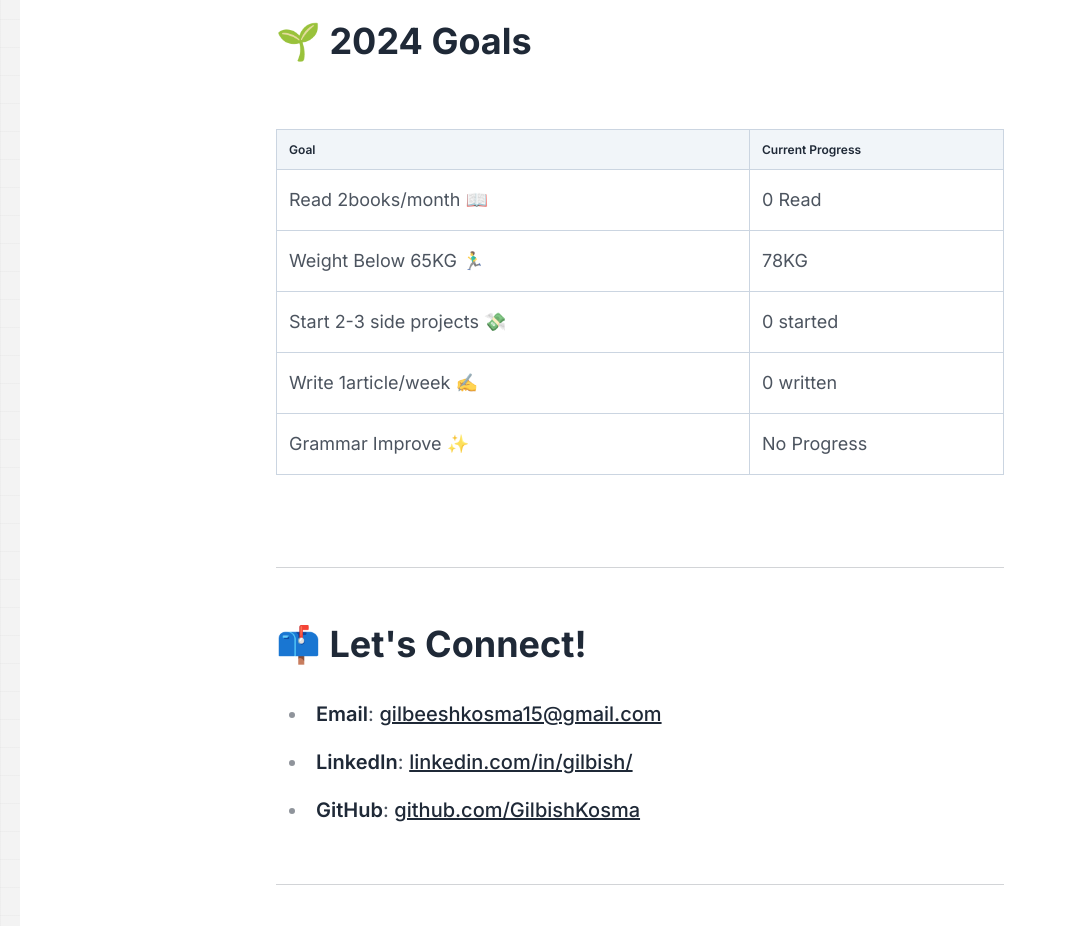
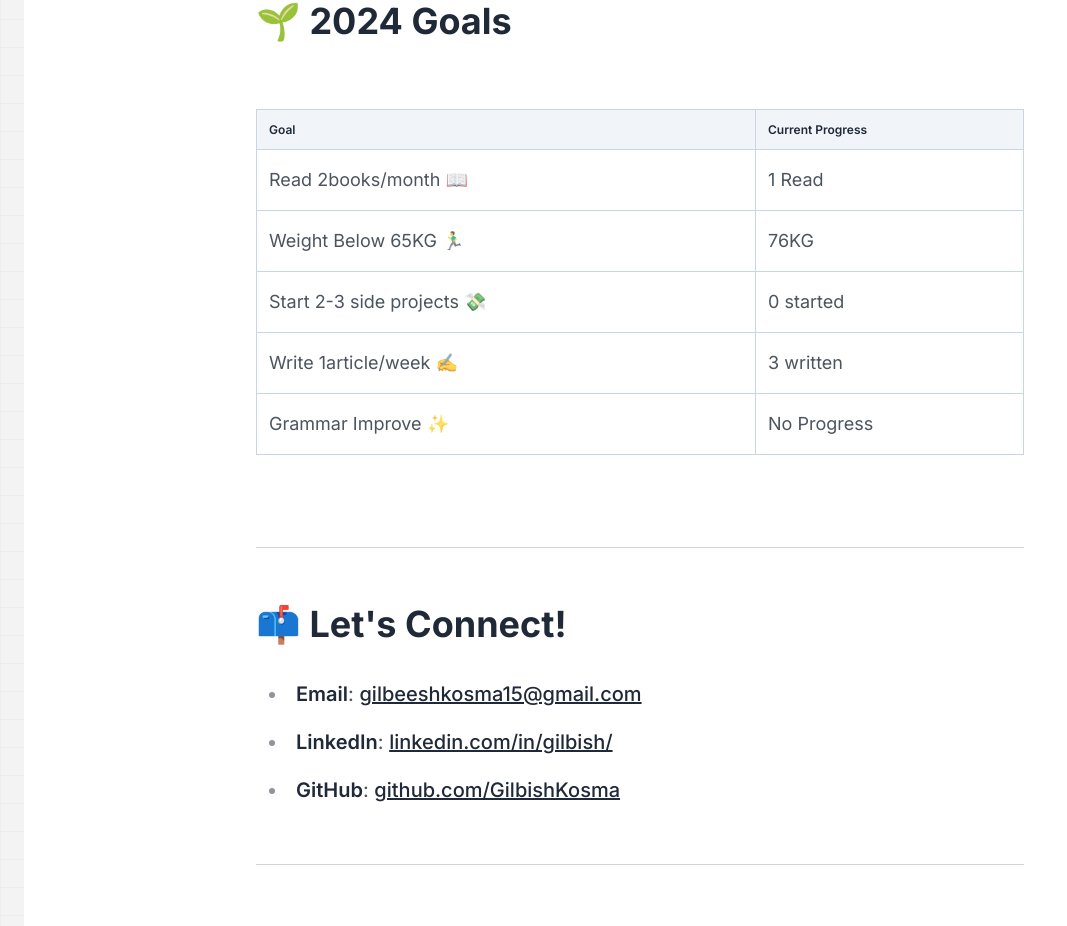
Before and after one commit to Gilbishkosma/Bepo.dev, a Next.js app: page /about in a window 1280 px wide. Shown: the part 1325-2251 px from the top of the page, without its empty margins (0-1067 px from the left). Built offline with nearby package versions, Linux system fonts and the light colour scheme; no server answers.

Commit message:
adding padding + fixed date

```diff
--- a/src/app/[slug]/page.tsx
+++ b/src/app/[slug]/page.tsx
@@ -6,7 +6,7 @@ import remarkEmoji from 'remark-emoji';
 import ENVS from '@/config';
 import './post.css';
 import type { Metadata } from 'next'
-import { Message, TagList } from '@/app/components';
+import { Message, Root, TagList } from '@/app/components';
 
 const options = {
   mdxOptions: {
@@ -29,16 +29,16 @@ const Post = async ({ params }: Props) => {
   }
   return (
     <>
-      <div className='mt-5 grid items-center justify-center rounded-lg bg-white px-5 py-14 sm:px-2 '>
+      <Root classes='grid items-center justify-center rounded-lg px-5 py-14'>
         <div className='max-w-3xl overflow-auto'>
-          <p className='text-6xl font-bold'>{post.title}</p>
+          <p className='md:text-6xl sm:text-5xl text-4xl font-bold'>{post.title}</p>
           <TagList tags={post.tags} />
           <article className='mdx-root prose mt-8 lg:prose-xl'>
             {/* @ts-expect-error */}
             <MDXRemote source={post.body} options={options} />
           </article>
         </div>
-      </div>
+      </Root>
     </>
   );
 };
--- a/src/app/about/page.mdx
+++ b/src/app/about/page.mdx
@@ -14,7 +14,7 @@ import Head from 'next/head';
     />
   </Head>
   <div className='max-w-3xl overflow-auto'>
-    <article className='mdx-root prose mt-6 lg:prose-xl p-5'>
+    <article className='mdx-root prose mt-6 lg:prose-xl'>
         # About Me 🐱
 
 ## 👋 Hi there! I'm Gilbish Kosma
@@ -67,10 +67,10 @@ I prefer to fill my time stack with topics that interest me.
 <Table
   heading={['Goal', 'Current Progress']}
   rows={[
-    ['Read 2books/month 📖', '0 Read'],
-    ['Weight Below 65KG 🏃‍♂️', '78KG'],
+    ['Read 2books/month 📖', '1 Read'],
+    ['Weight Below 65KG 🏃‍♂️', '76KG'],
     ['Start 2-3 side projects 💸', '0 started'],
-    ['Write 1article/week ✍️', '0 written'],
+    ['Write 1article/week ✍️', '3 written'],
     ['Grammar Improve ✨', 'No Progress'],
   ]}
 />
--- a/src/app/components/PostList/index.tsx
+++ b/src/app/components/PostList/index.tsx
@@ -8,7 +8,7 @@ const PostList = ({ data }: { data: postProp[] }) => {
         <div className='mt-10 grid max-w-4xl gap-1 sm:grid-cols-1 md:grid-cols-3 md:gap-5'>
           {data.map((item) => (
             <>
-              <PostDate classes='col-span-1' date='26 Feb 2023' />
+              <PostDate classes='col-span-1' date={new Date(item.published_at).toDateString()} />
               <PostCard
                 key={item.$id}
                 {...item}
--- a/src/app/components/Root/index.tsx
+++ b/src/app/components/Root/index.tsx
@@ -3,7 +3,7 @@ import { defaultProp } from '@/interfaces';
 const Root = ({ classes, children }: defaultProp) => {
   return (
     <>
-      <div className={`mt-10 min-h-screen bg-white p-5 ${classes || ''}`}>
+      <div className={` min-h-screen mx-2 sm:mx-1 my-10 bg-white p-5 ${classes || ''}`}>
         {children}
       </div>
     </>
--- a/src/interfaces/index.ts
+++ b/src/interfaces/index.ts
@@ -22,6 +22,7 @@ export interface postProp extends Models.Document {
   description: string;
   tags: tagsProp[];
   slug: string;
+  published_at: string;
 }
 
 export interface defaultProp {
```
